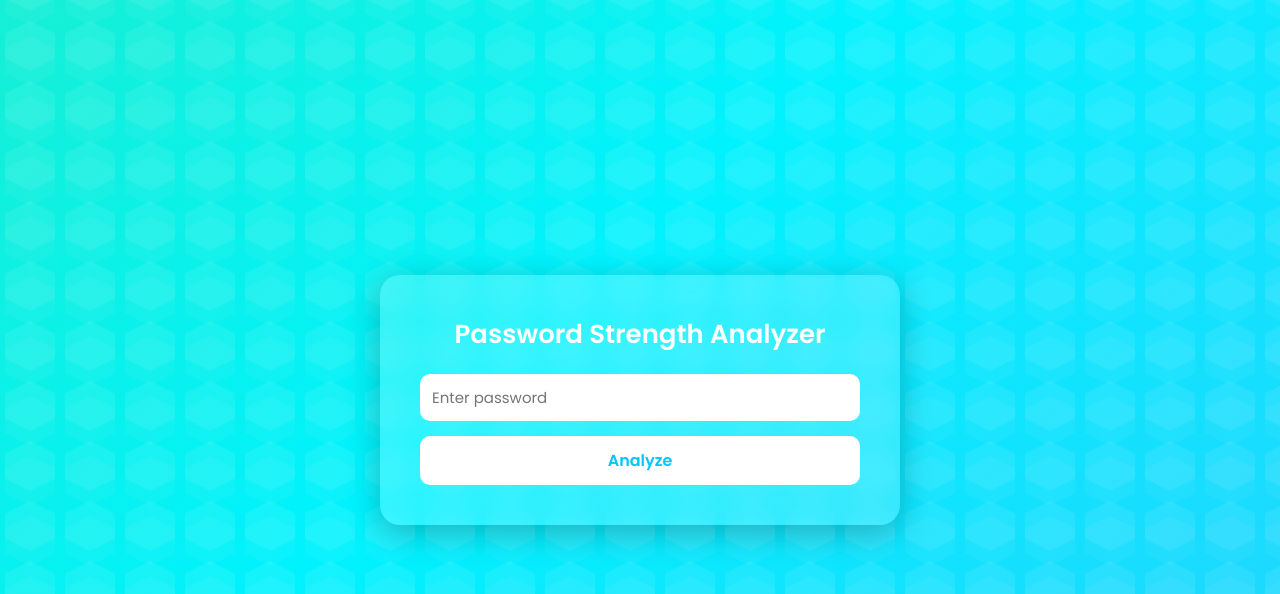
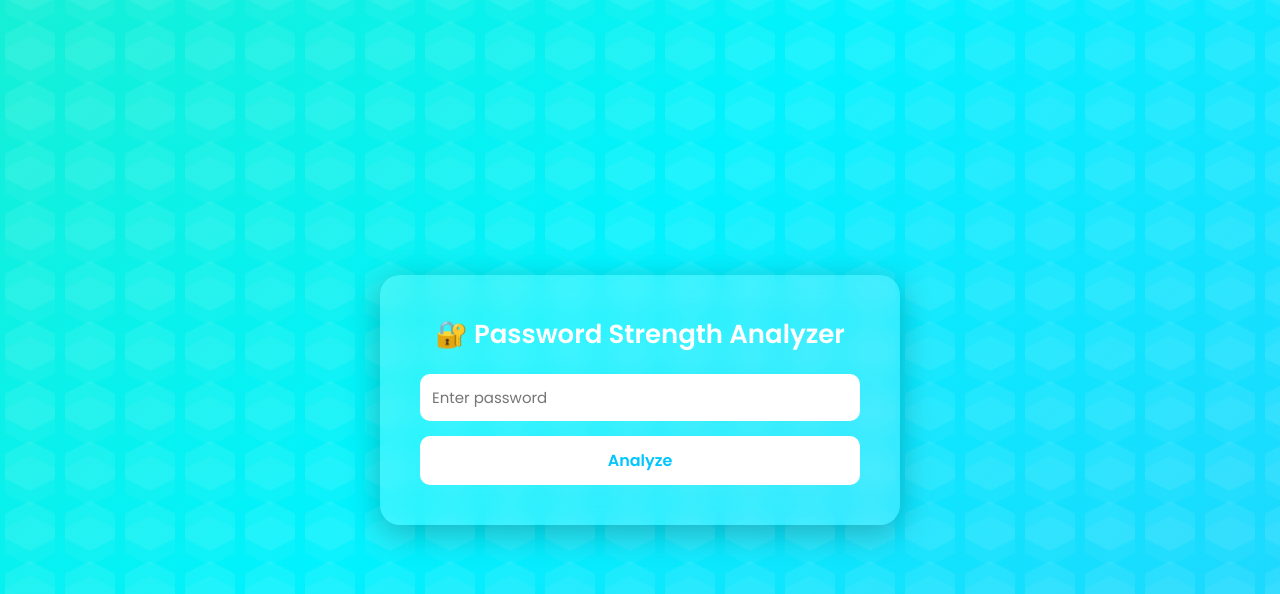
Before and after one commit to Selvalakshmi-k/Password_project, a Flask app: page / in a window 1280 px wide. Shown: the top 594 px of the page. Run offline with Flask 3, Linux system fonts and the light colour scheme.

Commit message:
chnages in html

```diff
--- a/templates/index.html
+++ b/templates/index.html
@@ -1,13 +1,16 @@
 <!DOCTYPE html>
 <html>
 <head>
-    <title>Password Analyzer</title>
+    <title>Password Analyzer 🔒</title>
     <link rel="stylesheet" href="/static/style.css">
+
+    <!-- Favicon -->
+    <link rel="icon" type="image/png" href="/static/1a587f40-5ea2-4086-a151-1e780ee54a4d.png">
 </head>
 <body>
 
     <div class="container">
-        <h1>Password Strength Analyzer</h1>
+        <h1>🔐 Password Strength Analyzer</h1>
 
         <form method="POST">
             <input type="text" name="password" placeholder="Enter password" required>
```
